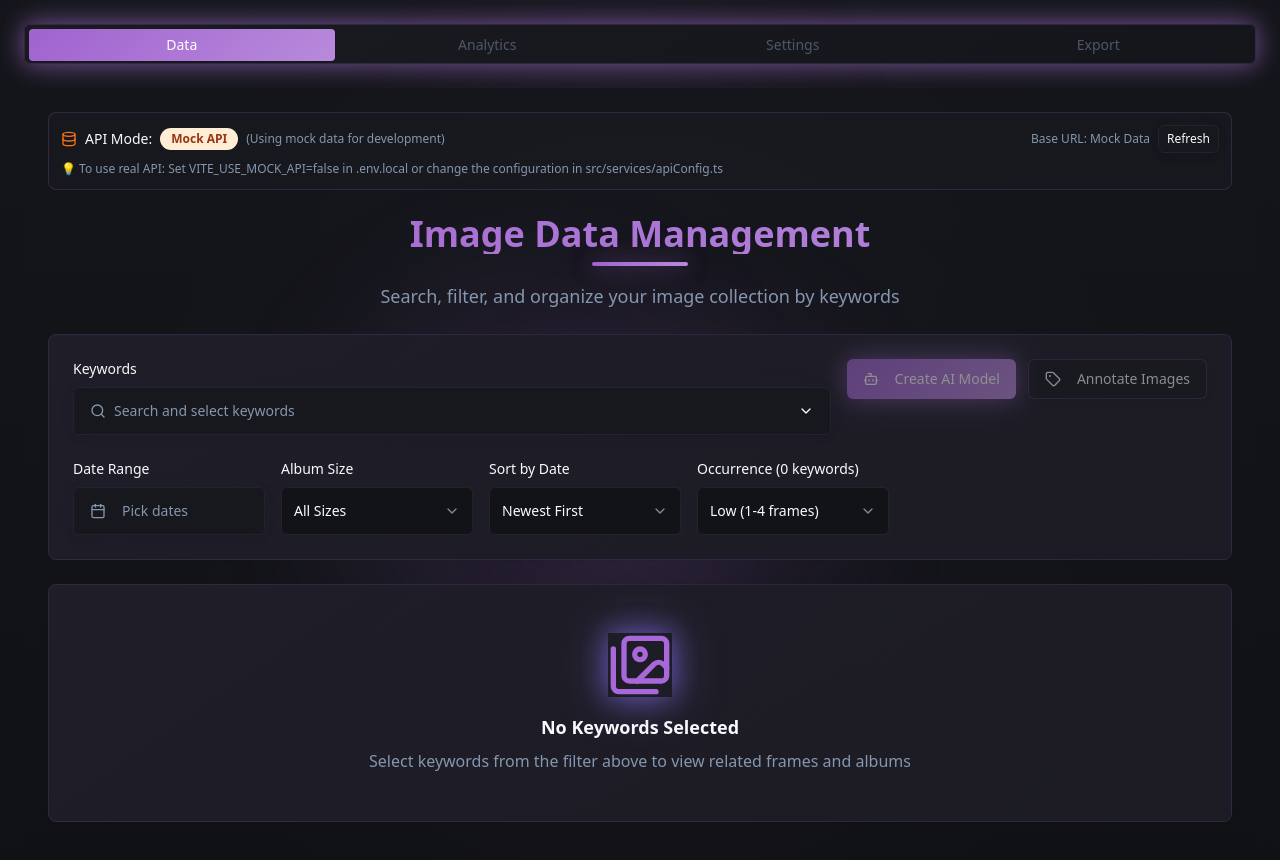
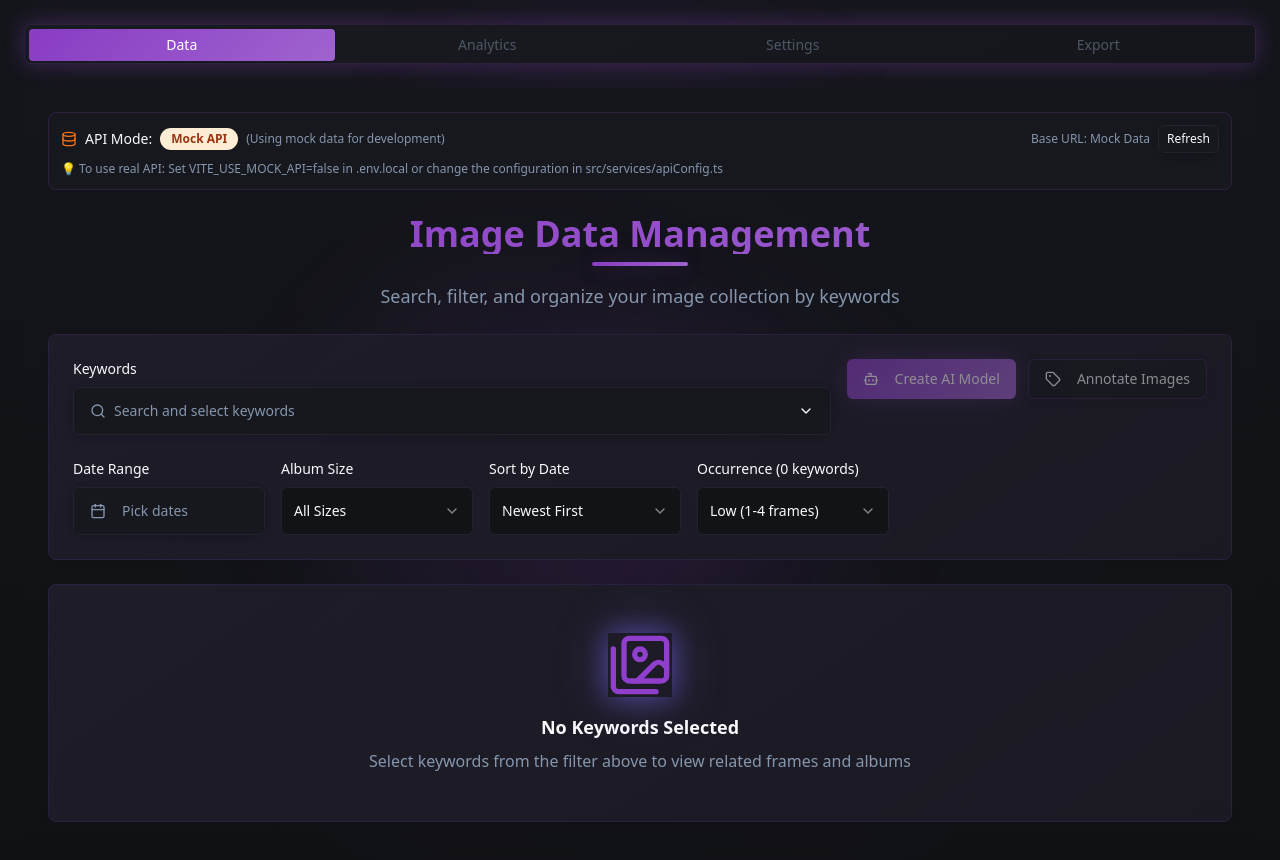
Before and after one commit to Karol-Wodarczyk/keyword-lens, a React (Vite) app: page / in a window 1280 px wide. Shown: the top 860 px of the page. Built offline with nearby package versions, Linux system fonts and the light colour scheme.

Commit message:
Adjust glow and purple color
Reduce glow effect by 50% and darken the purple color scheme in `src/index.css`.

```diff
--- a/src/index.css
+++ b/src/index.css
@@ -15,10 +15,10 @@
     --popover: 222 14% 10%;
     --popover-foreground: 210 40% 98%;
 
-    --primary: 274 53% 60%;
+    --primary: 274 53% 50%;
     --primary-foreground: 0 0% 100%;
-    --primary-glow: 274 53% 70%;
-    --primary-shadow: 274 53% 50%;
+    --primary-glow: 274 53% 60%;
+    --primary-shadow: 274 53% 40%;
 
     --secondary: 222 14% 15%;
     --secondary-foreground: 210 40% 90%;
@@ -26,7 +26,7 @@
     --muted: 222 14% 12%;
     --muted-foreground: 215 20% 60%;
 
-    --accent: 274 53% 60%;
+    --accent: 274 53% 50%;
     --accent-foreground: 0 0% 100%;
 
     --destructive: 0 85% 60%;
@@ -34,21 +34,21 @@
 
     --border: 222 14% 18%;
     --input: 222 14% 15%;
-    --ring: 274 53% 60%;
+    --ring: 274 53% 50%;
 
     /* Custom dark gradients with glow */
-    --gradient-primary: linear-gradient(135deg, hsl(274 53% 60%), hsl(274 53% 70%));
-    --gradient-primary-glow: linear-gradient(135deg, hsl(274 53% 60% / 0.8), hsl(274 53% 70% / 0.8));
+    --gradient-primary: linear-gradient(135deg, hsl(274 53% 50%), hsl(274 53% 60%));
+    --gradient-primary-glow: linear-gradient(135deg, hsl(274 53% 50% / 0.4), hsl(274 53% 60% / 0.4));
     --gradient-subtle: linear-gradient(180deg, hsl(222 14% 9%), hsl(222 14% 7%));
     --gradient-card: linear-gradient(145deg, hsl(222 14% 11%), hsl(222 14% 9%));
-    --gradient-glow: radial-gradient(circle at 50% 50%, hsl(274 53% 60% / 0.15), transparent 70%);
+    --gradient-glow: radial-gradient(circle at 50% 50%, hsl(274 53% 50% / 0.075), transparent 70%);
 
     /* Enhanced shadows with glow */
-    --shadow-elegant: 0 4px 24px -8px hsl(274 53% 60% / 0.25), 0 0 32px -8px hsl(274 53% 70% / 0.15);
-    --shadow-card: 0 2px 12px -4px hsl(0 0% 0% / 0.3), 0 0 24px -8px hsl(274 53% 60% / 0.1);
-    --shadow-hover: 0 8px 32px -8px hsl(274 53% 60% / 0.4), 0 0 48px -12px hsl(274 53% 70% / 0.3);
-    --shadow-glow: 0 0 20px hsl(274 53% 60% / 0.5), 0 0 40px hsl(274 53% 70% / 0.3);
-    --shadow-inner-glow: inset 0 1px 0 hsl(274 53% 70% / 0.1);
+    --shadow-elegant: 0 4px 24px -8px hsl(274 53% 50% / 0.125), 0 0 32px -8px hsl(274 53% 60% / 0.075);
+    --shadow-card: 0 2px 12px -4px hsl(0 0% 0% / 0.3), 0 0 24px -8px hsl(274 53% 50% / 0.05);
+    --shadow-hover: 0 8px 32px -8px hsl(274 53% 50% / 0.2), 0 0 48px -12px hsl(274 53% 60% / 0.15);
+    --shadow-glow: 0 0 20px hsl(274 53% 50% / 0.25), 0 0 40px hsl(274 53% 60% / 0.15);
+    --shadow-inner-glow: inset 0 1px 0 hsl(274 53% 60% / 0.05);
 
     /* Animations */
     --transition-smooth: all 0.3s cubic-bezier(0.4, 0, 0.2, 1);
```
